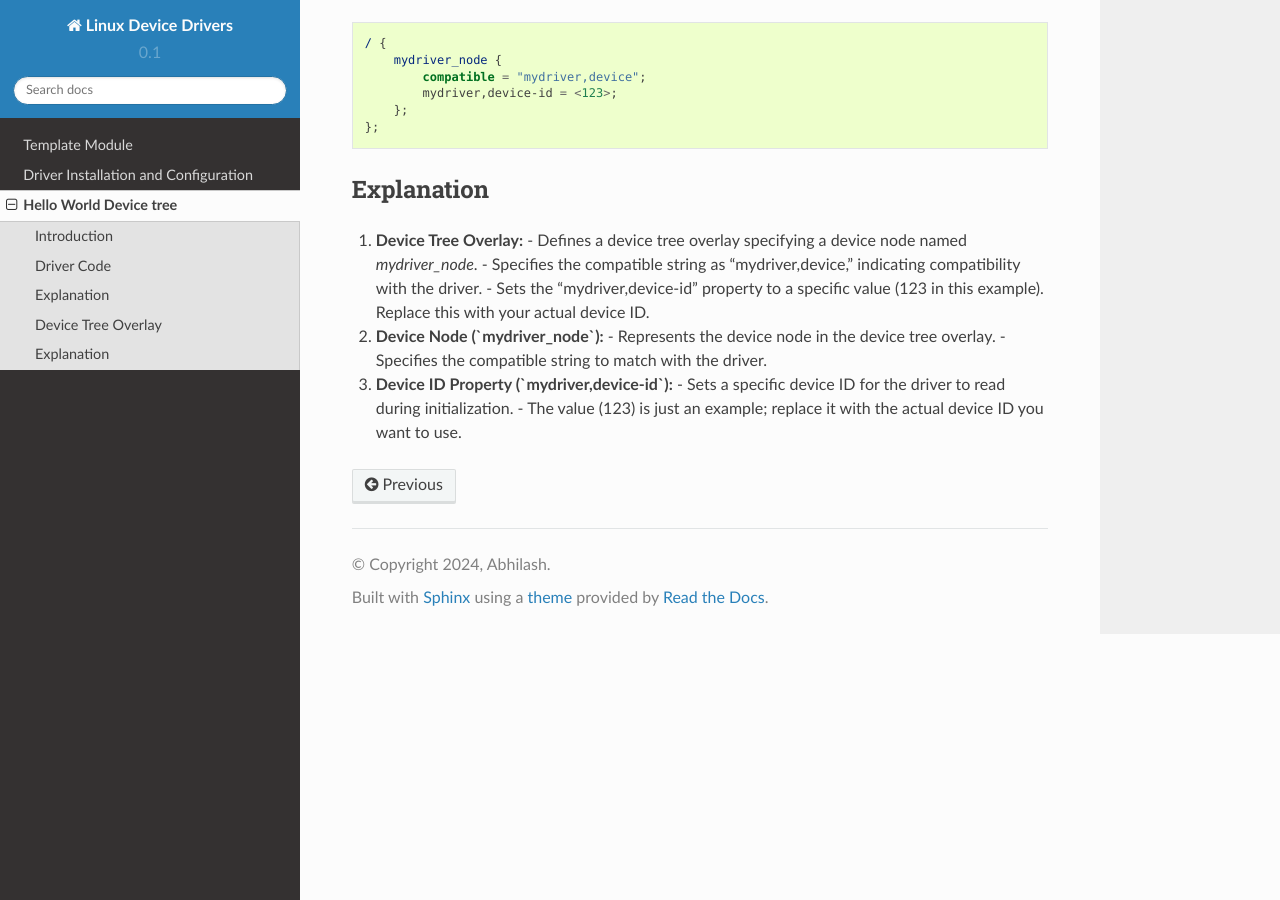
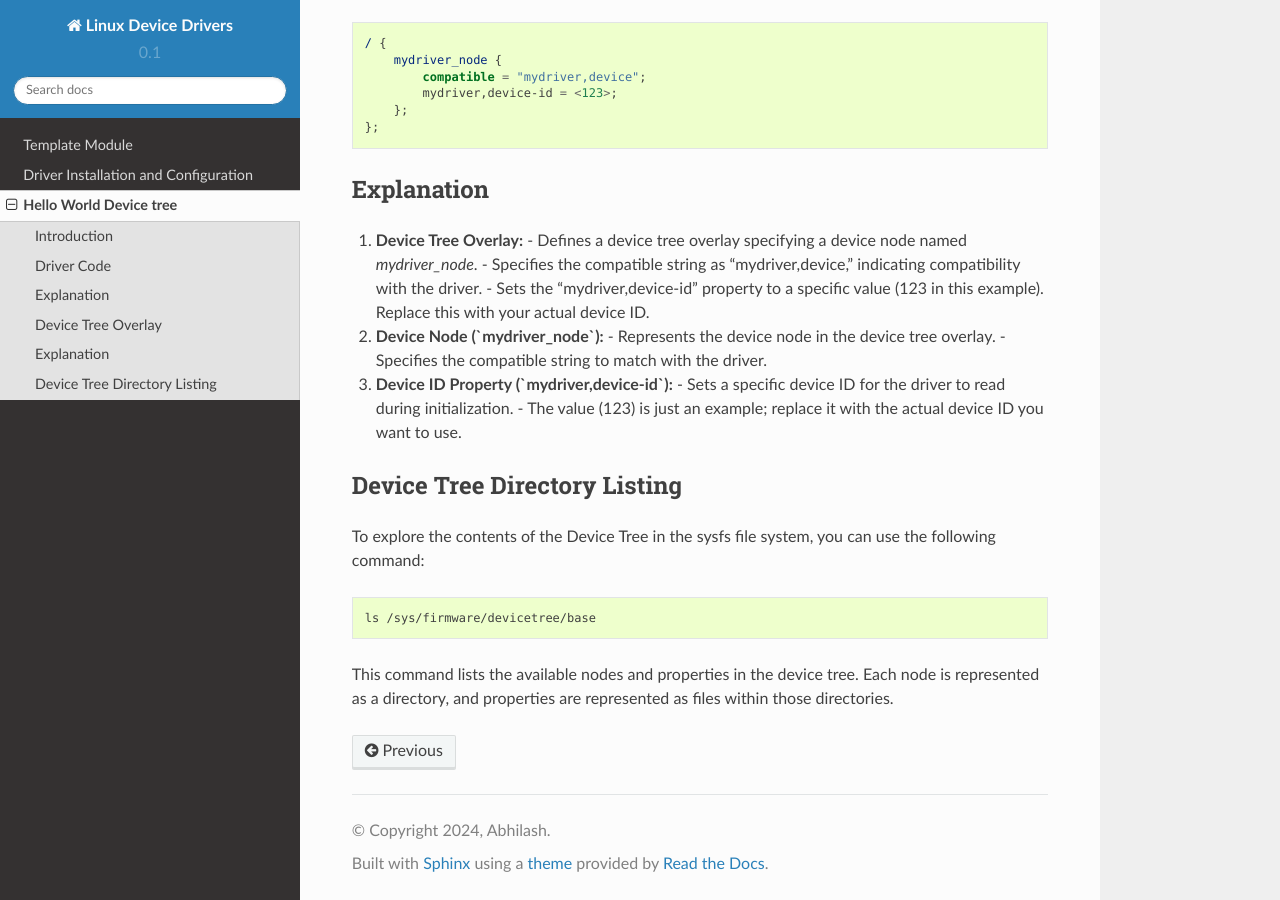
Before and after one commit to abhilashsagar/linuxdd, a Sphinx documentation site: the page built from doc/hellodevicetree.rst, in a window 1280 px wide and 900 px high, scrolled down 2039 px. Built offline with Sphinx 7.4.7 and the Read the Docs theme 2.0.0, drawn with Linux system fonts in a browser that asks for light colours.

Commit message:
Update hellodevicetree.rst

```diff
--- a/doc/hellodevicetree.rst
+++ b/doc/hellodevicetree.rst
@@ -132,3 +132,15 @@ Explanation
 3. **Device ID Property (`mydriver,device-id`):**
    - Sets a specific device ID for the driver to read during initialization.
    - The value (123) is just an example; replace it with the actual device ID you want to use.
+
+
+Device Tree Directory Listing
+------------------------------
+
+To explore the contents of the Device Tree in the sysfs file system, you can use the following command:
+
+.. code-block:: bash
+
+    ls /sys/firmware/devicetree/base
+
+This command lists the available nodes and properties in the device tree. Each node is represented as a directory, and properties are represented as files within those directories.
```
